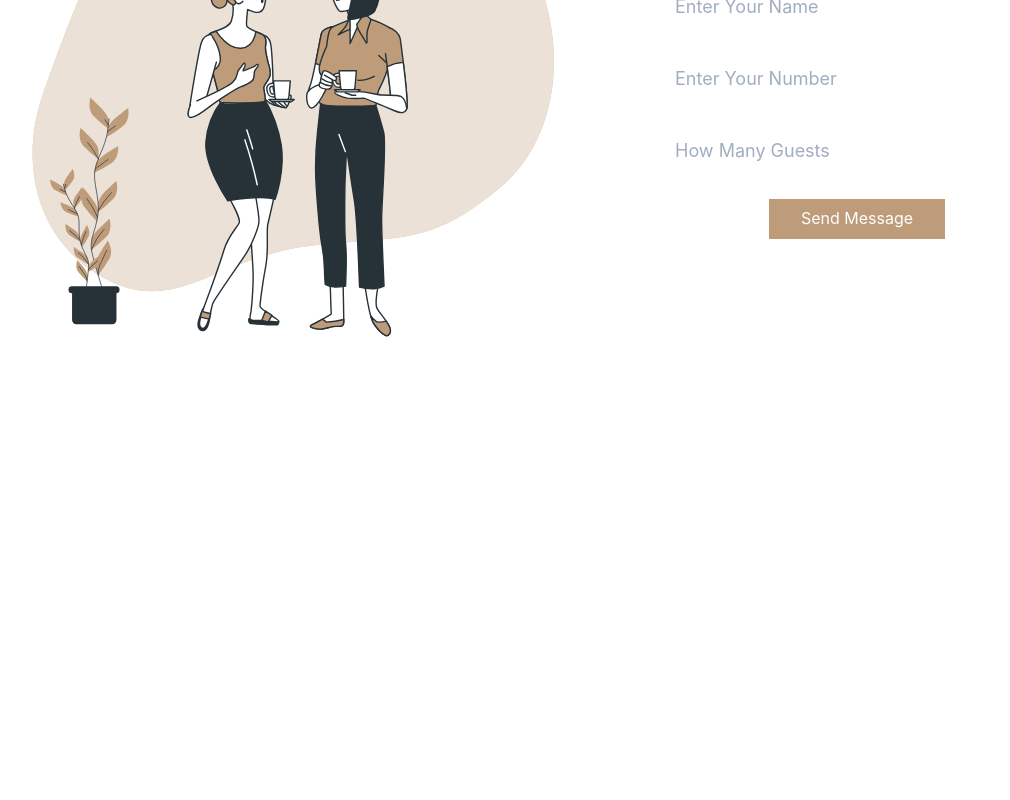
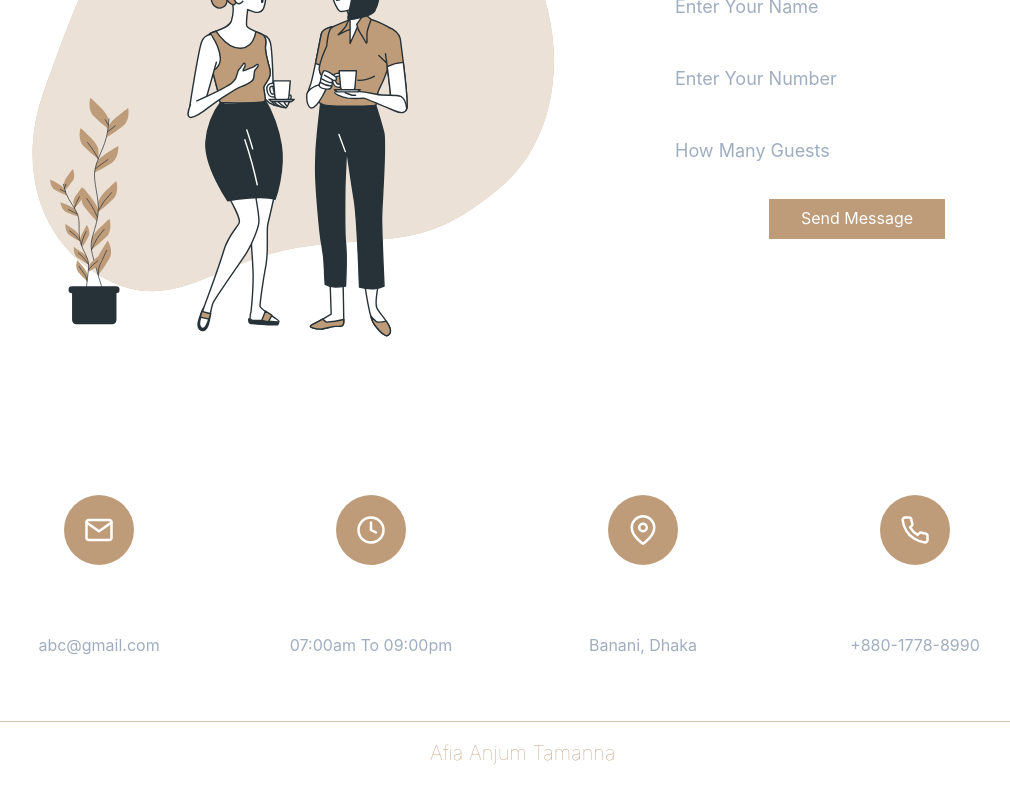
Before and after one commit to afiatamanna06/coffee_heaven, a Next.js app: page / in a window 1280 px wide. Shown: the part 3398-4198 px from the top of the page, without its empty margins (133-1143 px from the left). Before the commit the page ends 3893 px from the top, so only its background shows below. Built offline with nearby package versions, Linux system fonts and the light colour scheme; a web font is replaced by a local one.

Commit message:
Add footer

```diff
--- /dev/null
+++ b/components/contact/ContactList.js
@@ -0,0 +1,26 @@
+import { FiMail, FiClock, FiMapPin, FiPhone } from "react-icons/fi"
+
+const contactList = [
+    {
+        Icon: FiMail,
+        title: "Our Email",
+        data: "abc@gmail.com"
+    },
+    {
+        Icon: FiClock,
+        title: "Opening Hours",
+        data: "07:00am To 09:00pm"
+    },
+    {
+        Icon: FiMapPin,
+        title: "Shop Location",
+        data: "Banani, Dhaka"
+    },
+    {
+        Icon: FiPhone,
+        title: "Our Number",
+        data: "+880-1778-8990"
+    },
+]
+
+export default contactList
--- a/components/contact/ContactSection.js
+++ b/components/contact/ContactSection.js
@@ -1,9 +1,10 @@
-import { Box, Flex, Grid, Image, Center, Input, Button } from '@chakra-ui/react'
+import { Box, Flex, Grid, Image, Center, Input, Button, Heading, Divider } from '@chakra-ui/react'
 import Header from '../common/Header'
+import contactList from './ContactList'
 
 function ContactSection() {
   return (
-    <Box display="flex" flexDir="column" alignItems="center" py="16" px="4" id="Contact">
+    <Box display="flex" flexDir="column" alignItems="center" py="16" px="4" id="Contact" borderColor="rgba(190, 156, 121, 1)">
         <Header title="Contact Us" color={["rgba(255, 255, 255, 1)"]} />
         <Flex alignItems="center" direction={["column", "column", "column", "row", "row"]}>
             <Image flex="1" src="/contact-img.svg" w="700px" h="700px" alt="" />
@@ -15,6 +16,17 @@ function ContactSection() {
                 <Button px={8} py={4} color="white" borderRadius="none" fontWeight="normal" bg="rgba(190, 156, 121, 1)" _hover={{ bg: "rgb(238, 230, 221)", borderColor: "rgb(238, 230, 221)", color: "rgb(119, 91, 60)" }} _active={{ bg: "rgb(238, 230, 221)", borderColor: "rgb(238, 230, 221)", color: "rgb(119, 91, 60)" }} _focus={{ bg: "rgb(238, 230, 221)", borderColor: "rgb(238, 230, 221)", color: "rgb(119, 91, 60)", outline: "none" }}>Send Message</Button>
             </Flex>
         </Flex>
+        <Grid templateColumns={{ base: "repeat(2, 1fr)", sm: "repeat(2, 1fr)", md: "repeat(2, 1fr)", lg: "repeat(4, 1fr)"}} gap={24} py={16}>
+            {contactList.map(({title,data,Icon}) => (
+                <Flex key={title} alignItems="center" flexDir="column" textAlign="center">
+                    <Box bg="rgba(190, 156, 121, 1)" p="5" rounded="full" mb="6" maxW="min-content"><Icon size={30} color="white" /></Box>
+                    <Heading color="white" fontSize="2xl" mb="4">{title}</Heading>
+                    <Box color="gray.400">{data}</Box>
+                </Flex>
+            ))}
+        </Grid>
+        <Divider maxW="70rem" />
+        <Flex color="white" mt="4" fontSize="xl" fontWeight="hairline" direction={["column", "column", "column", "row", "row"]}>© Copyright @ 2022 By<Box color="rgba(190, 156, 121, 1)" mx="2">Afia Anjum Tamanna</Box> | All Rights Reserved!</Flex>
     </Box>
   )
 }
```
